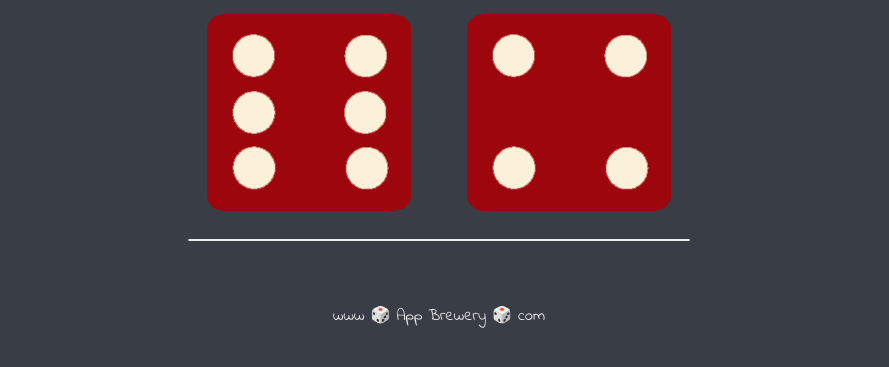
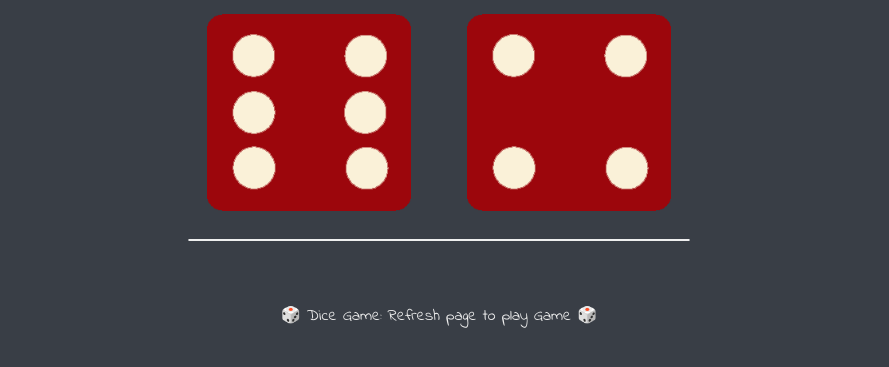
Before and after one commit to akthar30/Dice-Game, a plain HTML site: page index.html in a window 1280 px wide. Shown: the part 321-688 px from the top of the page, without its empty margins (201-1090 px from the left). Drawn offline with Linux system fonts and the light colour scheme.

Commit message:
Update index.html
Added play Instruction to footer

```diff
--- a/index.html
+++ b/index.html
@@ -23,6 +23,6 @@
 </body>
 <hr>
 <footer>
-    www 🎲 App Brewery 🎲 com
+     🎲 Dice Game: Refresh page to play Game 🎲
 </footer>
 </html>
```
